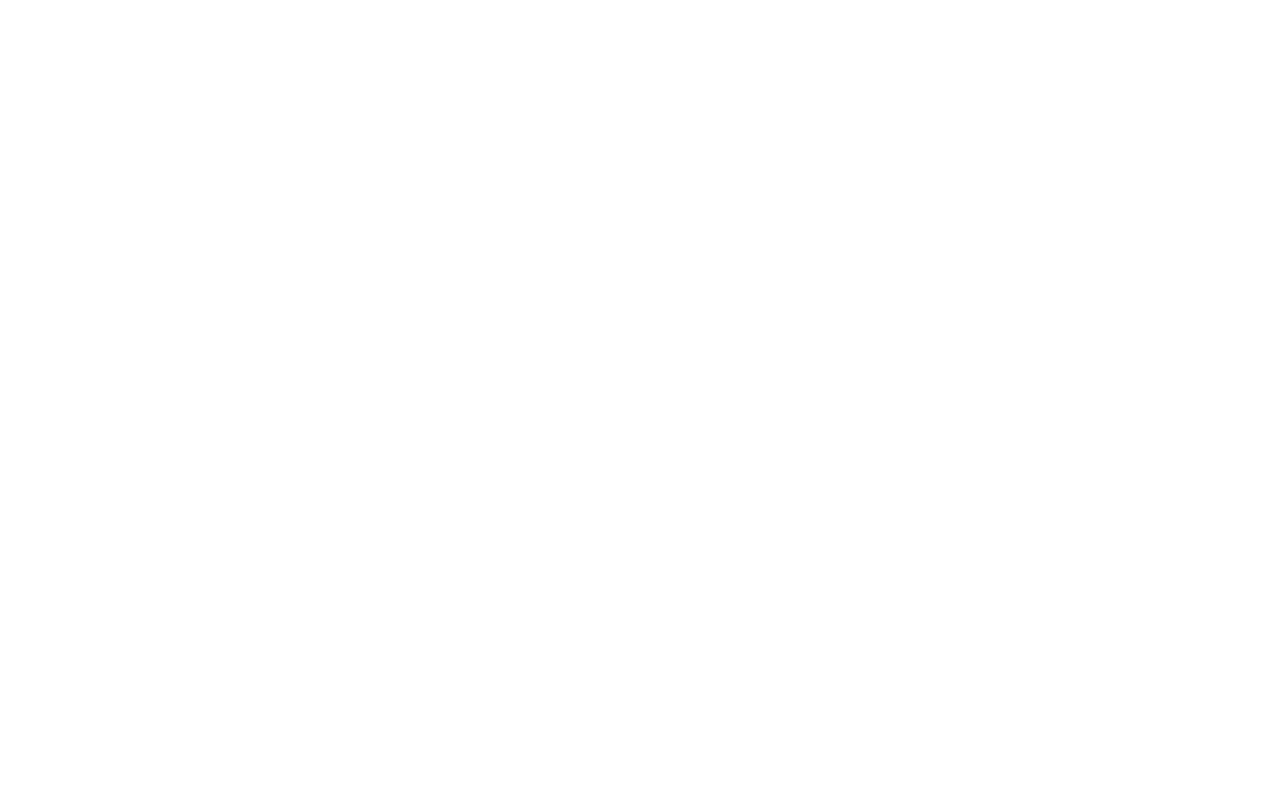
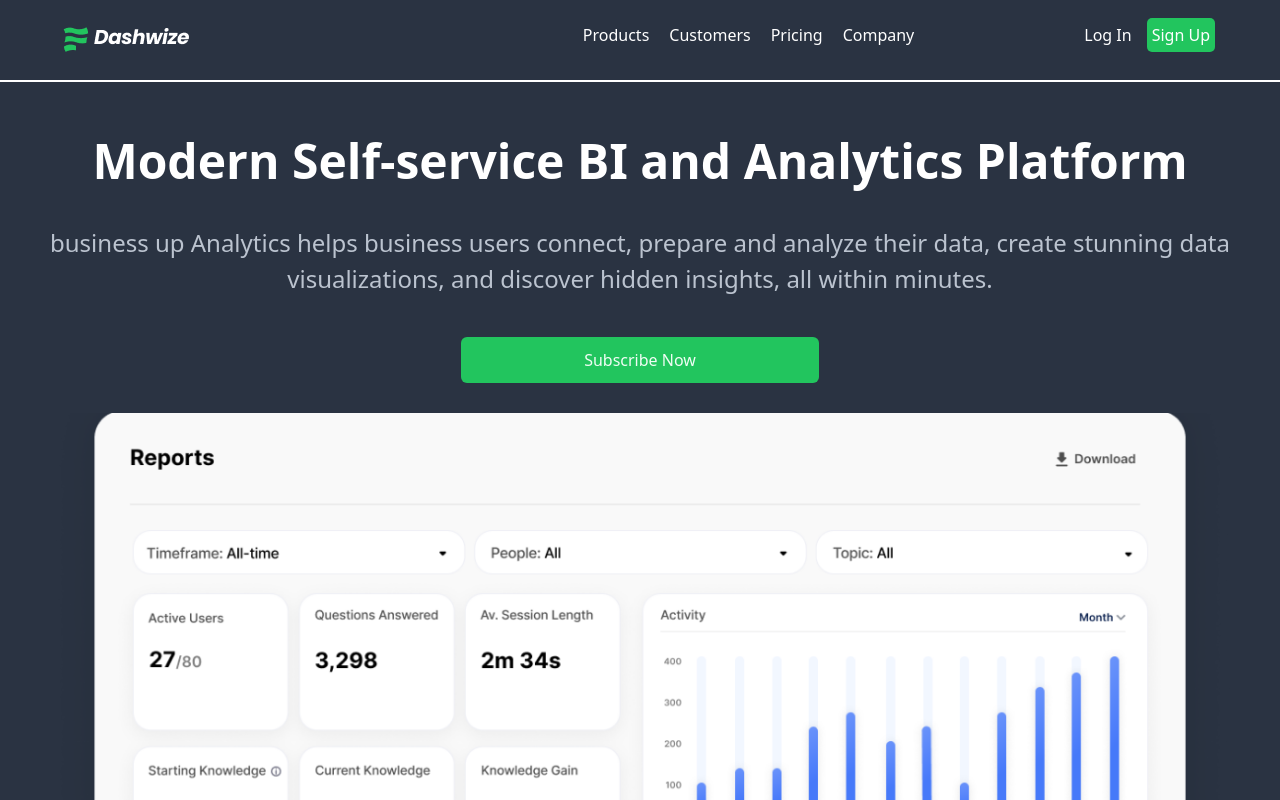
Before and after one commit to engessa85/dashwize, a React (Create React App) app: page /dashboard in a window 1280 px wide. Before the commit this address had no page. Shown: the top 800 px of the page. Built offline with nearby package versions, Linux system fonts and the light colour scheme.

Commit message:
adding the dashboard page

```diff
--- a/src/App.js
+++ b/src/App.js
@@ -1,9 +1,10 @@
+import "./sass/main.scss";
+import "../src/bootstrap.min.css"
 import SignIn from "./pages/SignIn";
 import SignUp from "./pages/SignUp";
 import Home from "./pages/Home";
 import UserHome from "./pages/UserHome";
-import "./sass/main.scss";
-import "../src/bootstrap.min.css"
+import Dashboard from "./pages/Dashboard";
 import { BrowserRouter, Routes, Route } from "react-router-dom";
 import { PuffLoader, ScaleLoader } from "react-spinners";
 import { useState, useEffect } from "react";
@@ -35,6 +36,7 @@
             <Route exact path="/signin" element={<SignIn />} />
             <Route exact path="/signup" element={<SignUp />} />
             <Route exact path="/userhome" element={<UserHome />} />
+            <Route exact path="/dashboard" element={<Dashboard />} />
           </Routes>
         </BrowserRouter>
       )}
--- a/src/components/UserSelection.jsx
+++ b/src/components/UserSelection.jsx
@@ -1,7 +1,7 @@
 import React from "react";
 import { Link } from "react-router-dom";
 
-function UserSelection({imageLink, title, lead, linktext}) {
+function UserSelection({imageLink, title, lead, linktext, path}) {
   return (
     <div className="part">
       <img src={imageLink} alt="arror" className="image" />
@@ -10,7 +10,7 @@
         {lead}
       </p>
       <div className="learn">
-        <Link >{linktext}</Link>
+        <Link to={path}>{linktext}</Link>
       </div>
     </div>
   );
--- /dev/null
+++ b/src/pages/Dashboard.jsx
@@ -0,0 +1,30 @@
+import React from "react";
+import TopBar from "../components/TopBar";
+import { Link } from "react-router-dom";
+import Footer from "../components/Footer";
+function Dashboard() {
+  return (
+    <>
+      <TopBar />
+      <div className="maincontainer">
+        <div className="wrapper">
+          <h1 className="title">
+            Modern Self-service BI and Analytics Platform
+          </h1>
+          <p className="lead">
+            business up Analytics helps business users connect, prepare and
+            analyze their data, create stunning data <br /> visualizations, and
+            discover hidden insights, all within minutes.
+          </p>
+          <div className="subscribe">
+            <Link>Subscribe Now</Link>
+          </div>
+          <img src="assets/dash1.png" alt="error" />
+        </div>
+      </div>
+      <Footer />
+    </>
+  );
+}
+
+export default Dashboard;
--- a/src/pages/UserHome.jsx
+++ b/src/pages/UserHome.jsx
@@ -76,6 +76,7 @@
                 title={"CRM"}
                 lead={"Let's break the myth that CRMs are all about data entry"}
                 linktext={"Learn More"}
+                path={"/dashboard"}
               />
 
               <UserSelection
--- a/src/sass/components/_nav.scss
+++ b/src/sass/components/_nav.scss
@@ -13,6 +13,7 @@
   color: v.$text-primary-color;
   position: static;
   width: 100%;
+  height: 80px;
   top: 0;
 }
 
@@ -75,6 +76,9 @@
 }
 
 @media (max-width: 900px) {
+  nav {
+    height: auto;
+  }
   nav .menu {
     display: flex;
     margin: 2rem;
--- /dev/null
+++ b/src/sass/pages/_dashboard.scss
@@ -0,0 +1,73 @@
+@use "../global/mixin" as m;
+
+.maincontainer {
+  width: 100%;
+  //   height: calc(100vh - 80px);
+  background-color: rgba(42, 51, 66, 1);
+  margin-top: 2px;
+  margin-bottom: 2px;
+
+  .wrapper {
+    display: flex;
+    justify-content: center;
+    align-items: center;
+    padding-top: 50px;
+    flex-direction: column;
+    gap: 30px;
+    padding-bottom: 20px;
+
+    .title {
+      color: rgba(255, 255, 255, 1);
+      font-size: 48px;
+      font-weight: 600;
+      text-align: center;
+      @include m.breakpointsDown(medium) {
+        font-size: 30px;
+        font-weight: 400;
+      }
+    }
+    .lead {
+      color: rgba(187, 195, 207, 1);
+      font-size: 24px;
+      font-weight: 500;
+      text-align: center;
+      @include m.breakpointsDown(medium) {
+        font-size: 14px;
+        font-weight: 400;
+      }
+    }
+    .subscribe {
+      background-color: rgba(34, 197, 94, 1);
+      width: 358px;
+      height: 46px;
+      border-radius: 6px;
+      display: flex;
+      justify-content: center;
+      align-items: center;
+      cursor: pointer;
+      @include m.breakpointsDown(medium) {
+        width: 300px;
+      }
+      a {
+        text-decoration: none;
+        color: rgba(240, 253, 244, 1);
+        font-size: 16px;
+        font-weight: 500;
+      }
+
+      &:hover {
+        opacity: 0.7;
+        transition: 0.3s all ease;
+      }
+    }
+
+    img {
+      width: 1182px;
+      height: 1059px;
+      @include m.breakpointsDown(medium) {
+        width: 350px;
+        height: 250px;
+      }
+    }
+  }
+}
--- a/src/sass/pages/_index.scss
+++ b/src/sass/pages/_index.scss
@@ -1,3 +1,4 @@
 @forward "./signin";
 @forward "./signup";
-@forward "./home"
+@forward "./home";
+@forward "./dashboard";
--- a/src/sass/pages/_userhome.scss
+++ b/src/sass/pages/_userhome.scss
@@ -14,7 +14,7 @@
       font-weight: 600;
       @include m.breakpointsDown(medium) {
         font-size: 30px;
-        font-weight: 40;
+        font-weight: 400;
       }
     }
     .title2 {
```
Also changed, not shown: public/assets/dash1.png (added).
